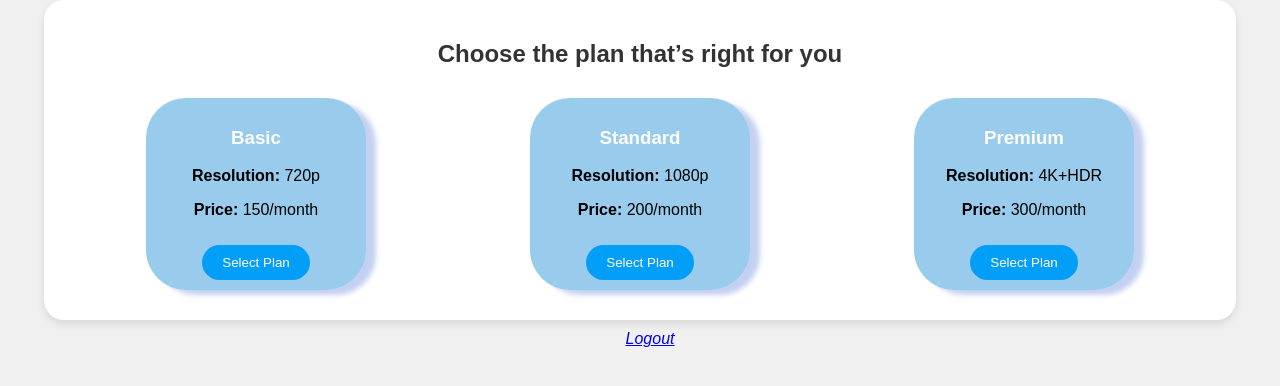
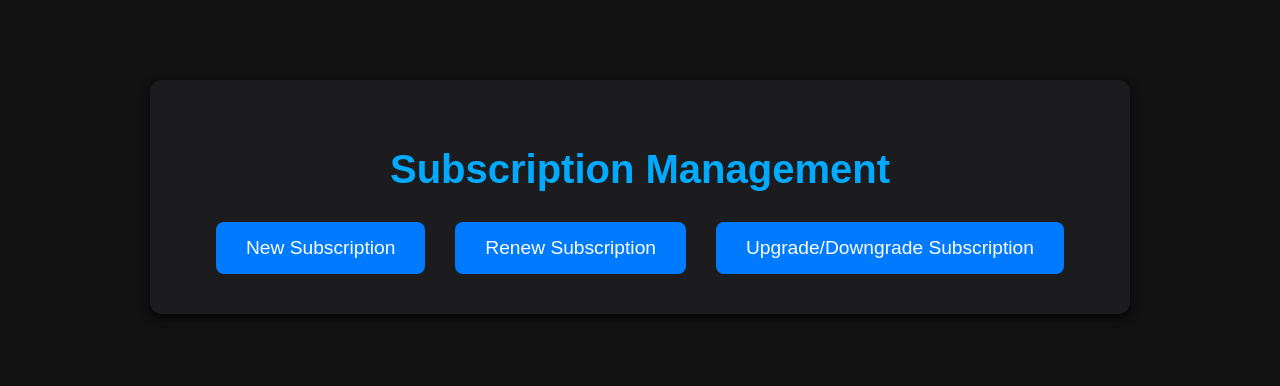
Before and after one commit to pragyanji/OTT_Platform, a Django app: page /subscription/ in a window 1280 px wide. Shown: the top 386 px of the page. Run offline with Django 5.2, Linux system fonts and the light colour scheme.

Commit message:
subscription updated

```diff
--- a/ott_platform/settings.py
+++ b/ott_platform/settings.py
@@ -49,7 +49,13 @@ MIDDLEWARE = [
     'django.contrib.auth.middleware.AuthenticationMiddleware',
     'django.contrib.messages.middleware.MessageMiddleware',
     'django.middleware.clickjacking.XFrameOptionsMiddleware',
+    'whitenoise.middleware.WhiteNoiseMiddleware',
 ]
+
+# Add Whitenoise for media files
+WHITENOISE_ROOT = BASE_DIR / 'media'
+
+STATICFILES_STORAGE = "whitenoise.storage.CompressedManifestStaticFilesStorage"
 
 ROOT_URLCONF = 'ott_platform.urls'
 
--- a/ottapp/urls.py
+++ b/ottapp/urls.py
@@ -9,6 +9,10 @@ urlpatterns = [
     path('signin/',views.signin, name='signin'),
     path('signup/',views.signup, name='signup'),
     path('subscription/',views.subscription, name='subscription'),
+    path('new_subscription/',views.new_subscription, name='new_subscription'),
+    path('renew_subscription/',views.renew_subscription, name='renew_subscription'),
+    path('upgrade_downgrade_subscription/',views.upgrade_downgrade_subscription, name='upgrade_downgrade_subscription'),
+
     path('dashboard/',views.dashboard, name='dashboard'),
     path('search/',views.search, name='search'),
     path('movies/',views.movies, name='movies'),
--- a/ottapp/views.py
+++ b/ottapp/views.py
@@ -55,7 +55,60 @@ def subscription(request):
             return redirect('dashboard')
         except Exception as e:
             messages.error(request, 'Failed to create subscription. Please try again.')
-    return render(request, 'subscription.html')
+    return render(request, 'subscription_base.html')
+
+def new_subscription(request):
+    plans = [
+        {'name': 'Basic', 'price': 200, 'duration': 30},
+        {'name': 'Standard', 'price': 500, 'duration': 60},
+        {'name': 'Premium', 'price': 800, 'duration': 90},
+    ]
+    if request.method == 'POST':
+        plan_name = request.POST.get('plan')
+        date  = datetime.date.today()
+        next_month = date.month + 1 if date.month < 12 else 1
+        date = datetime.date(date.year + 1 if next_month == 1 else date.year,
+                             next_month, date.day)
+        try:
+            user = request.user
+            plan = Subscription.objects.create(
+                plan_name = plan_name,
+                exp_date = date,
+                U_id = user
+                )
+            plan.save()
+            messages.success(request, f'Subscribed to {plan_name} successfully!')
+            return redirect('dashboard')
+        except Exception as e:
+            messages.error(request, 'Failed to create subscription. Please try again.')
+    return render(request, 'new_subscription.html', {'plans': plans})
+
+def renew_subscription(request):
+    user = request.user
+    subscription = Subscription.objects.filter(U_id = user).first()
+    if subscription:
+        content = {
+            'subscription':subscription
+        }
+    else:
+        messages.error(request,"you have not subscribed any plan till now!!")
+        return redirect('new_subscription')
+    if request.method == 'POST':
+        plan_name = request.POST.get('plan')
+        date  = datetime.date.today()
+        next_month = date.month + 1 if date.month < 12 else 1
+        date = datetime.date(date.year + 1 if next_month == 1 else date.year,
+                             next_month, date.day)
+    return render(request,'renew_subscription.html',content)
+
+def upgrade_downgrade_subscription(request):
+    if request.method == 'POST':
+        plan_name = request.POST.get('plan')
+        date  = datetime.date.today()
+        next_month = date.month + 1 if date.month < 12 else 1
+        date = datetime.date(date.year + 1 if next_month == 1 else date.year,
+                             next_month, date.day)
+    return render(request,'upgrade_downgrade_subscription.html')
 
 
 def signin(request):
@@ -77,11 +130,11 @@ def signin(request):
                         return redirect('subscription')
                 else:
                     messages.error(request,'Invalid password credentials')
-                    # return  redirect('signin')
             else:
                 messages.error(request, 'Invalid email. Please try again.')
 
         except Exception as e:
+            print(e)
             messages.error(request, 'An error occurred during signin. Please try again.')
 
     return render(request,'signin.html')
@@ -92,11 +145,11 @@ def dashboard(request):
         movies = Movies.objects.order_by('?')[:5]
         user = request.user
         sub = Subscription.objects.filter(U_id = user).first()
+
         if request.method == 'POST':
             email = request.POST.get('email')
             password = request.POST.get('password')
             profile = request.FILES.get('profile')
-            print(profile)
             if email:
                 user.email = email
 
--- a/static/style_subscription.css
+++ b/static/style_subscription.css
@@ -1,92 +1,54 @@
 body {
-    font-family: Arial, sans-serif;
-    background-color: #f0f0f0;
+  font-family: 'Arial', sans-serif;
+  background-color: #111;
+  color: #fff;
   margin: 0;
   padding: 0;
 }
 
-.container {
-    width: 90%;
-    margin: auto;
-    padding: 20px;
-    border-radius: 20px;
-    background-color: #fff;
-    box-shadow: 0 4px 8px rgba(0,0,0,0.1);
-}
-
-h2 {
-    color: #333;
+.subscription-container {
+  max-width: 900px;
+  margin: 80px auto;
+  padding: 40px;
+  background-color: #1c1c1e;
+  border-radius: 12px;
+  box-shadow: 0 4px 10px rgba(0, 0, 0, 0.7);
   text-align: center;
 }
 
-.plans {
-    display: flex;
-    justify-content: space-around;
-    flex-wrap: wrap;
-    margin-top: 20px;
-    border-radius: 30px;
-
+.subscription-title {
+  font-size: 2.5rem;
+  margin-bottom: 30px;
+  color: #00aaff;
 }
 
-.plan {
-    background-color: #1287d46e;
-    padding: 10px;
-    margin: 10px;
-    border-radius: 40px;
-    /* width: calc(100% - 20px); */
-    width: 200px;
-    box-shadow: 10px 5px 5px rgba(12, 61, 196, 0.244);
-    text-align: center;
-    transition: transform 0.3s ease, box-shadow 0.3s ease, background-color 0.3s ease;
+.subscription-links {
+  display: flex;
+  justify-content: center;
+  gap: 30px;
+  margin-top: 30px;
 }
 
-.plan:hover {
-    transform: translateY(-10px);
-    box-shadow: 0 4px 8px rgba(0,0,0,0.2);
-    background-color: #216dbed5; /* Dark blue */
-    /* border-radius: 20px;
-    width:calc(35% - 10px); */
+.subscription-link {
+  display: inline-block;
+  background-color: #007bff;
+  color: #fff;
+  text-decoration: none;
+  padding: 15px 30px;
+  border-radius: 8px;
+  font-size: 1.2rem;
+  transition: background-color 0.3s, transform 0.3s;
 }
 
-.plan.selected {
-    background-color: #2A3F54; /* Dark blue */
-    border: 2px solid #000000; /* Black border for selected plan */
+.subscription-link:hover {
+  background-color: #0056b3;
+  transform: translateY(-5px);
 }
-
-.plan h3 {
-    color: #fdfcfc;
+.plan-card {
+  display: inline-block;
+  width: 45%;
+  margin: 20px;
 }
-
-button {
-    background-color: #039ef7; /* Bluish color */
-    color: white;
-    border-radius: 20px;
-    border: none;
-    padding: 10px 20px;
-    cursor: pointer;
-    margin-top: 10px;
-    transition: background-color 0.2s ease, box-shadow 0.2s ease;
-}
-
-button:hover {
-    background-color: #0e45fad2; /* Darker blue */
-    box-shadow: 0 2px 4px rgba(0,0,0,0.2);
-}
-
-
-.menu-item {
-    width: 100%;
-    text-align: center;
-    padding: 10px;
-    border-radius: 5px;
-    cursor: pointer;
-    transition: background-color 0.3s;
-  }
-
-  .menu-item:hover {
-    background-color: #f0f0f0;
-  }
-
 
 /* Container for messages */
 .messages {
@@ -103,7 +65,7 @@ button:hover {
   border: 1px solid transparent;
   border-radius: 4px;
   opacity: 0; /* Initially hidden for fade-in effect */
-    animation: fadeIn 0.5s forwards, fadeOut 0.5s 5.5s forwards; /* Fade in and then fade out */
+  animation: fadeIn 0.5s forwards, fadeOut 0.5s 2.0s forwards; /* Fade in and then fade out */
 }
 
 /* Success message styling */
--- a/static/styles_land.css
+++ b/static/styles_land.css
@@ -85,7 +85,7 @@ header {
     border: 1px solid transparent;
     border-radius: 4px;
     opacity: 0; /* Initially hidden for fade-in effect */
-    animation: fadeIn 0.5s forwards, fadeOut 0.5s 4.5s forwards; /* Fade in and then fade out */
+    animation: fadeIn 0.5s forwards, fadeOut 0.5s 2.0s forwards; /* Fade in and then fade out */
   }
 
   /* Success message styling */
--- a/static/styles_signin_signup.css
+++ b/static/styles_signin_signup.css
@@ -168,7 +168,7 @@ button:hover {
     border: 1px solid transparent;
     border-radius: 4px;
     opacity: 0; /* Initially hidden for fade-in effect */
-    animation: fadeIn 0.5s forwards, fadeOut 0.5s 5.5s forwards; /* Fade in and then fade out */
+    animation: fadeIn 0.5s forwards, fadeOut 0.5s 2.0s forwards; /* Fade in and then fade out */
 }
 
 /* Success message styling */
--- a/templates/subscription.html
+++ /dev/null
@@ -1,63 +0,0 @@
-<!DOCTYPE html>
-<html lang="en">
-  <head>
-    {% load static %}
-    <meta charset="UTF-8" />
-    <meta name="viewport" content="width=device-width, initial-scale=1.0" />
-    <title>Subscription Plans</title>
-    <link rel="stylesheet" href="{% static "style_subscription.css" %}">
-  </head>
-  <body>
-    {% if messages %}
-        <div class="messages">
-            {% for message in messages %}
-                <div class="alert alert-{{ message.tags }}">
-                    {{ message }}
-                </div>
-            {% endfor %}
-        </div>
-    {% endif %}
-    <div class="container">
-      <h2>Choose the plan that’s right for you</h2>
-      <div class="plans">
-        <div class="plan">
-          <form method="post">
-            {% csrf_token %}
-            <input type="hidden" name="plan" value="Basic" />
-            <h3>Basic</h3>
-            <p><strong>Resolution:</strong> 720p</p>
-            <p><strong>Price:</strong> 150/month</p>
-            <button type="submit">Select Plan</button>
-          </form>
-        </div>
-
-        <div class="plan">
-          <form method="post">
-            {% csrf_token %}
-            <input type="hidden" name="plan" value="Standard" />
-            <h3>Standard</h3>
-            <p><strong>Resolution:</strong> 1080p</p>
-            <p><strong>Price:</strong> 200/month</p>
-            <button type="submit">Select Plan</button>
-          </form>
-        </div>
-        <div class="plan">
-          <form method="post">
-            {% csrf_token %}
-            <input type="hidden" name="plan" value="Premium" />
-            <h3>Premium</h3>
-            <p><strong>Resolution:</strong> 4K+HDR</p>
-            <p><strong>Price:</strong> 300/month</p>
-            <button type="submit">Select Plan</button>
-          </form>
-        </div>
-      </div>
-    </div>
-    <div class="menu-item">
-      <form action = 'sign/'>
-          {% csrf_token %}
-      <i class="fas fa-sign-out-alt"><a href="{% url 'logout' %}">Logout</a></i>
-      </form>
-  </div>
-  </body>
-</html>
--- /dev/null
+++ b/templates/subscription_base.html
@@ -0,0 +1,35 @@
+<!DOCTYPE html>
+<html lang="en">
+<head>
+    {% load static %}
+    <meta charset="UTF-8">
+    <meta name="viewport" content="width=device-width, initial-scale=1.0">
+    <title>{% block title %}Subscription Management{% endblock %}</title>
+    <link rel="stylesheet" href="{% static 'style_subscription.css' %}">
+</head>
+<body>
+  {% if messages %}
+        <div class="messages">
+            {% for message in messages %}
+                <div class="alert alert-{{ message.tags }}">
+                    {{ message }}
+                </div>
+            {% endfor %}
+        </div>
+    {% endif %}
+    <div class="subscription-container">
+        <h1 class="subscription-title">Subscription Management</h1>
+        <div class="subscription-links">
+            <a href="{% url 'new_subscription' %}" class="subscription-link">New Subscription</a>
+            <a href="{% url 'renew_subscription' %}" class="subscription-link">Renew Subscription</a>
+            <a href="{% url 'upgrade_downgrade_subscription' %}" class="subscription-link">Upgrade/Downgrade Subscription</a>
+        </div>
+    </div>
+
+    <div class="subscription-content">
+        {% block content %}
+        <!-- Child templates will inject content here -->
+        {% endblock %}
+    </div>
+</body>
+</html>
```
Also changed, not shown: static/styles_base.css (+4 -4 lines), templates/base.html (+27 -19 lines), templates/new_subscription.html (added, +22 -0 lines), templates/renew_subscription.html (added, +18 -0 lines), templates/upgrade_downgrade_subscription.html (added, +22 -0 lines), db.sqlite3. Lines whose indentation alone changed are shown as unchanged.
